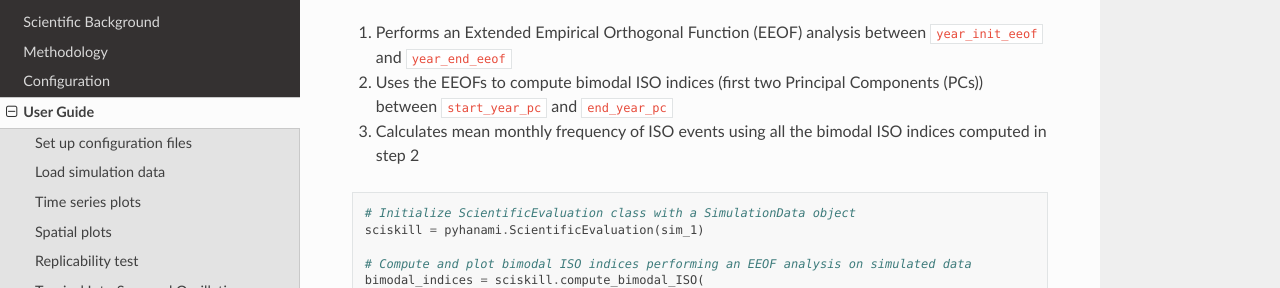
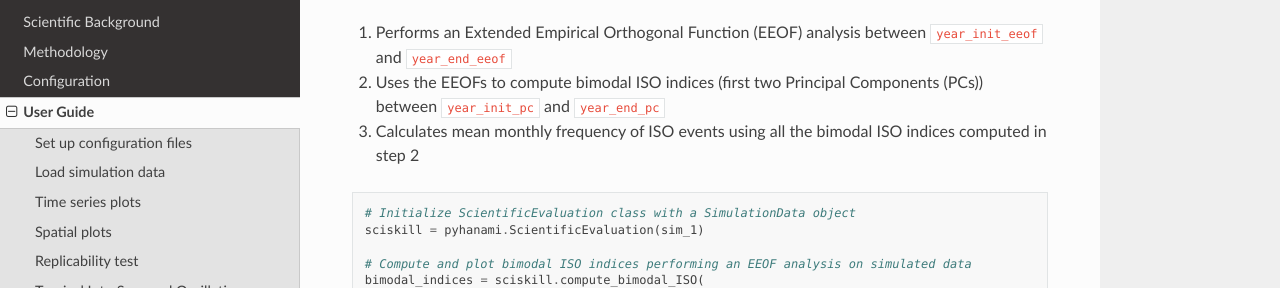
Before and after one commit to BSC-ES/pyhanami, a Sphinx documentation site: the page built from docs/source/User-Guide.md, in a window 1280 px wide and 900 px high, scrolled down 3074 px. Shown: the part 159-447 px from the top of the window. Built offline with Sphinx 7.4.7 and the Read the Docs theme 3.1.0, drawn with Linux system fonts in a browser that asks for light colours.

Commit message:
Fixed typo in 'User Guide'

````diff
--- a/docs/source/User-Guide.md
+++ b/docs/source/User-Guide.md
@@ -131,7 +131,7 @@ To evaluate the simulation of ISOs, create a `ScientificEvaluation` object with
 
 The following snippet creates a `bimodal_ISO` instance that:
 1. Performs an Extended Empirical Orthogonal Function (EEOF) analysis between `year_init_eeof` and `year_end_eeof`
-2. Uses the EEOFs to compute bimodal ISO indices (first two Principal Components (PCs)) between `start_year_pc` and `end_year_pc`
+2. Uses the EEOFs to compute bimodal ISO indices (first two Principal Components (PCs)) between `year_init_pc` and `year_end_pc`
 3. Calculates mean monthly frequency of ISO events using all the bimodal ISO indices computed in step 2
 
 ```python
````
